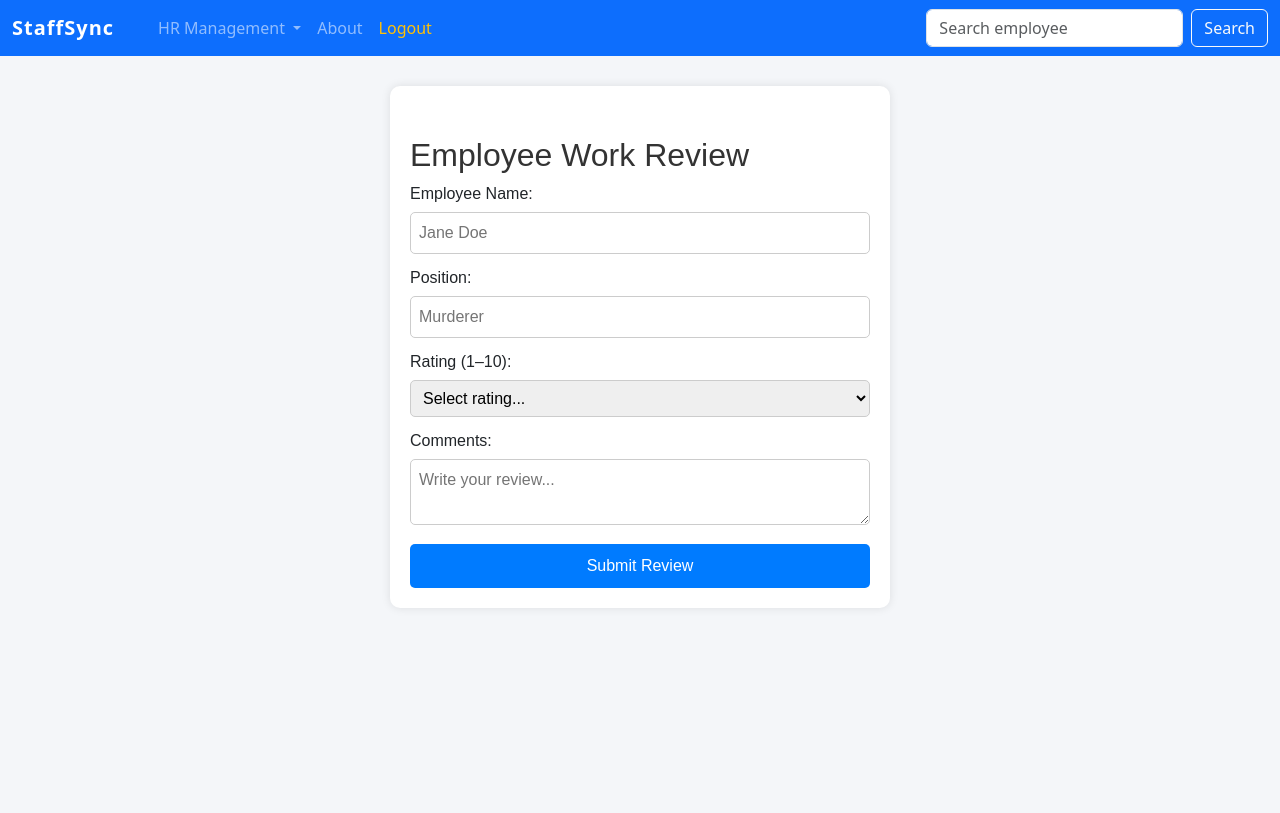
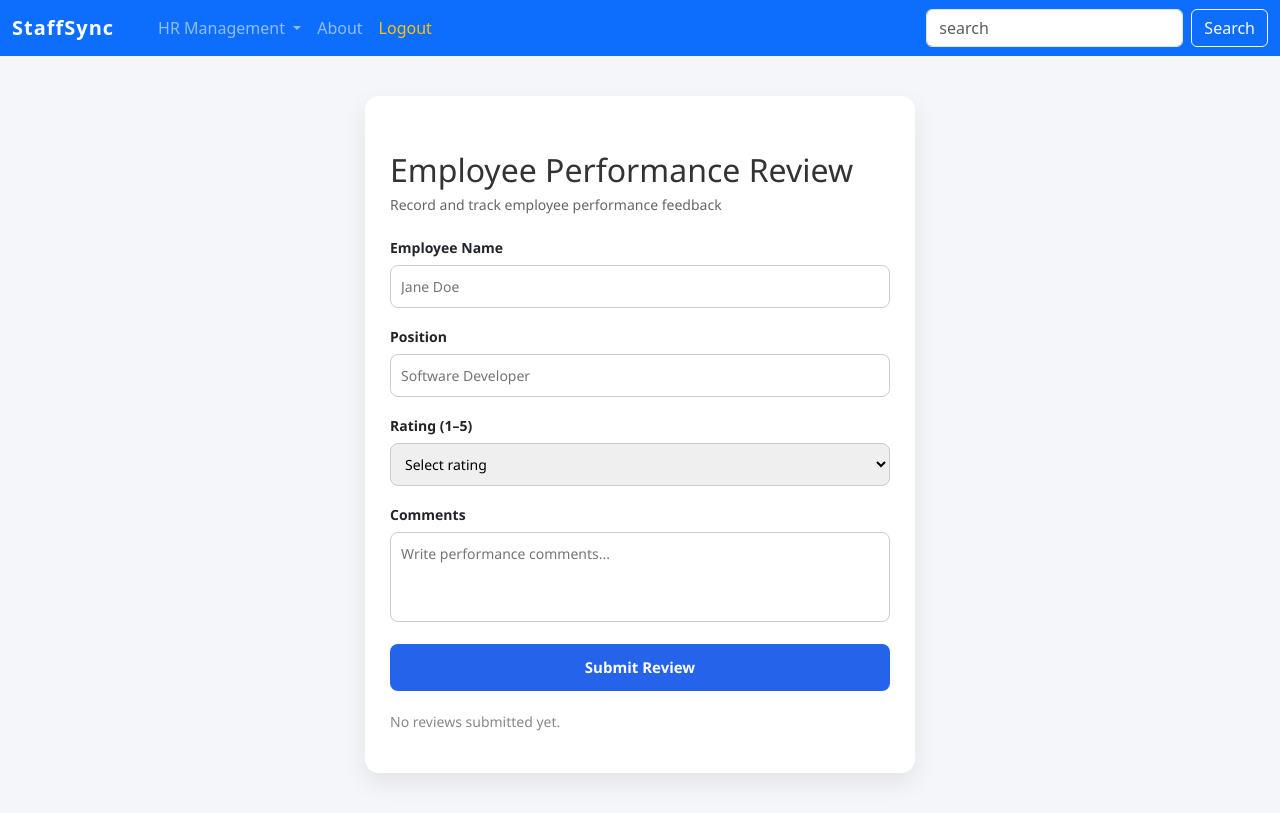
Before and after one commit to MDtechcave/Moderntech_center, a Vue app: page /workreviews in a window 1280 px wide. Built offline with nearby package versions, Linux system fonts and the light colour scheme.

Commit message:
Modified a few components, styles work review better

```diff
--- a/src/components/About.vue
+++ b/src/components/About.vue
@@ -23,7 +23,7 @@
       <div class="feature-card">
         <i class="fa-solid fa-users fa-2x"></i>
         <h3>Employee Management</h3>
-        <p>Keep track of all employee details efficiently.</p>
+        <p>Keeps track of all employee details efficiently.</p>
       </div>
 
       <div class="feature-card">
--- a/src/components/HrHome.vue
+++ b/src/components/HrHome.vue
@@ -4,7 +4,7 @@
 
       <h2>Welcome to StaffSync</h2>
       <p class="subtitle">
-        Manage employees, attendance, payroll and leave — all in one place.
+        Manage employees, attendance, payroll and leave <strong> all in one place</strong>!
       </p>
 
       <div class="icon-container">
--- a/src/components/NavBar.vue
+++ b/src/components/NavBar.vue
@@ -1,5 +1,4 @@
-
-   <template>
+<template>
   <nav class="navbar navbar-expand-lg navbar-dark bg-primary">
     <div class="container-fluid">
 
@@ -75,7 +74,7 @@
           <input
             class="form-control me-2"
             type="search"
-            placeholder="Search employee"
+            placeholder="search"
           />
           <button class="btn btn-outline-light" type="submit">
             Search
--- a/src/components/employees.vue
+++ b/src/components/employees.vue
@@ -3,7 +3,7 @@
   <div class="employees-page">
   <div class="table-container">
 
-    <h1>Employees</h1>
+    <h1>Employee Info</h1>
 
     <table class="employee-table">
       <thead>
--- a/src/components/workreviews.vue
+++ b/src/components/workreviews.vue
@@ -1,34 +1,44 @@
 <template>
   <div class="review-box">
-    <h2>Employee Work Review</h2>
+    <h2>Employee Performance Review</h2>
+    <p class="subtext">Record and track employee performance feedback</p>
 
     <!-- Inputs -->
-    <label>Employee Name:</label>
+    <label>Employee Name</label>
     <input v-model="form.name" placeholder="Jane Doe" />
 
-    <label>Position:</label>
-    <input v-model="form.position" placeholder="Murderer" />
+    <label>Position</label>
+    <input v-model="form.position" placeholder="Software Developer" />
 
-    <label>Rating (1–10):</label>
+    <label>Rating (1–5)</label>
     <select v-model="form.rating">
-      <option disabled value="">Select rating...</option>
+      <option disabled value="">Select rating</option>
       <option v-for="n in 5" :key="n" :value="n">{{ n }}</option>
     </select>
 
-    <label>Comments:</label>
-    <textarea v-model="form.comments" placeholder="Write your review..." />
+    <label>Comments</label>
+    <textarea
+      v-model="form.comments"
+      placeholder="Write performance comments..."
+    ></textarea>
 
     <button @click="submitReview">Submit Review</button>
 
-    <h3 v-if="reviews.length">Submitted Reviews</h3>
+    <!-- Reviews -->
+    <h3 v-if="reviews.length" class="reviews-title">Submitted Reviews</h3>
+    <p v-else class="empty-text">No reviews submitted yet.</p>
+
     <div
       v-for="(rev, index) in reviews"
       :key="index"
       class="review-item"
     >
-      <strong>{{ rev.name }}</strong> — {{ rev.position }}
-      <br>
-      <strong>Rating:</strong> {{ rev.rating }}/5
+      <div class="review-header">
+        <strong>{{ rev.name }}</strong>
+        <span class="rating">{{ rev.rating }}/5</span>
+      </div>
+
+      <small>{{ rev.position }}</small>
       <p>{{ rev.comments }}</p>
     </div>
   </div>
@@ -48,14 +58,177 @@ const reviews = ref([]);
 
 function submitReview() {
   if (!form.name || !form.position || !form.rating || !form.comments) {
+    alert("Please fill out all fields");
+    return;
+  }
+
+  reviews.value.push({ ...form });
+
+  form.name = "";
+  form.position = "";
+  form.rating = "";
+  form.comments = "";
+}
+</script>
+
+<style scoped>
+.review-box {
+  max-width: 550px;
+  margin: 40px auto;
+  padding: 25px;
+  background: #ffffff;
+  border-radius: 14px;
+  box-shadow: 0 10px 25px rgba(0, 0, 0, 0.08);
+  font-family: "Segoe UI", Arial, sans-serif;
+}
+
+h2 {
+  margin-bottom: 5px;
+}
+
+.subtext {
+  color: #666;
+  font-size: 14px;
+  margin-bottom: 20px;
+}
+
+label {
+  font-weight: 600;
+  font-size: 14px;
+}
+
+input,
+textarea,
+select {
+  width: 100%;
+  margin-top: 6px;
+  margin-bottom: 16px;
+  padding: 10px;
+  border-radius: 8px;
+  border: 1px solid #ccc;
+  font-size: 14px;
+}
+
+input:focus,
+textarea:focus,
+select:focus {
+  outline: none;
+  border-color: #2563eb;
+}
+
+textarea {
+  resize: none;
+  height: 90px;
+}
+
+button {
+  width: 100%;
+  padding: 12px;
+  background: #2563eb;
+  color: white;
+  font-size: 15px;
+  font-weight: 600;
+  border: none;
+  border-radius: 8px;
+  cursor: pointer;
+}
+
+button:hover {
+  background: #1e4fd8;
+}
+
+.reviews-title {
+  margin-top: 30px;
+}
+
+.empty-text {
+  color: #888;
+  font-size: 14px;
+  margin-top: 20px;
+}
+
+.review-item {
+  margin-top: 15px;
+  background: #f8fafc;
+  padding: 15px;
+  border-radius: 10px;
+  border-left: 4px solid #2563eb;
+}
+
+.review-header {
+  display: flex;
+  justify-content: space-between;
+  align-items: center;
+}
+
+.rating {
+  background: #2563eb;
+  color: white;
+  padding: 4px 8px;
+  border-radius: 12px;
+  font-size: 12px;
+}
+</style>
+
+
+<!-- <template>
+  <div class="review-box">
+    <h2>Employee Work Review</h2>⭐
+
+    <!-- Inputs -->
+    <!-- <label>Employee Name:</label>
+    <input v-model="form.name" placeholder="Jane Doe" />
+
+    <label>Position:</label>
+    <input v-model="form.position" placeholder="Software Developer" />
+
+    <label>Rating (1–5):</label>
+    <select v-model="form.rating">
+      <option disabled value="">Select rating...</option>
+      <option v-for="n in 5" :key="n" :value="n">{{ n }}</option>
+    </select>
+
+    <label>Comments:</label> -->
+    <!-- <textarea v-model="form.comments" placeholder="Write your review..." />
+
+    <button @click="submitReview">Submit Review</button>
+
+    <h3 v-if="reviews.length">Submitted Reviews</h3>
+    <div
+      v-for="(rev, index) in reviews"
+      :key="index"
+      class="review-item"
+    >
+      <strong>{{ rev.name }}</strong> — {{ rev.position }}
+      <br>
+      <strong>Rating:</strong> {{ rev.rating }}/5
+      <p>{{ rev.comments }}</p>
+    </div>
+  </div>
+</template> -->
+
+<!-- <script setup>
+import { reactive, ref } from "vue";
+
+const form = reactive({
+  name: "",
+  position: "",
+  rating: "",
+  comments: ""
+});
+
+const reviews = ref([]);
+
+function submitReview() {
+  if (!form.name || !form.position || !form.rating || !form.comments) {
     alert("Please fill out all fields!");
     return;
   }
 
   // push a copy so reactive object resets cleanly
-  reviews.value.push({ ...form });
+  reviews.value.push({ ...form }); -->
 
-  // clear form
+  <!-- // clear form
   form.name = "";
   form.position = "";
   form.rating = "";
@@ -73,8 +246,8 @@ function submitReview() {
   box-shadow: 0 0 10px rgba(0,0,0,0.1);
   font-family: Arial, sans-serif;
 }
-
-input, textarea, select {
+ -->
+<!-- input, textarea, select {
   width: 100%;
   margin-top: 6px;
   margin-bottom: 12px;
@@ -95,13 +268,13 @@ button {
 
 button:hover {
   background: #0056b3;
-}
+} -->
 
-.review-item {
+<!-- .review-item {
   margin-top: 12px;
   background: #f9f9f9;
   padding: 12px;
   border-radius: 5px;
   border-left: 4px solid #007bff;
 }
-</style>
+</style>  -->
```
